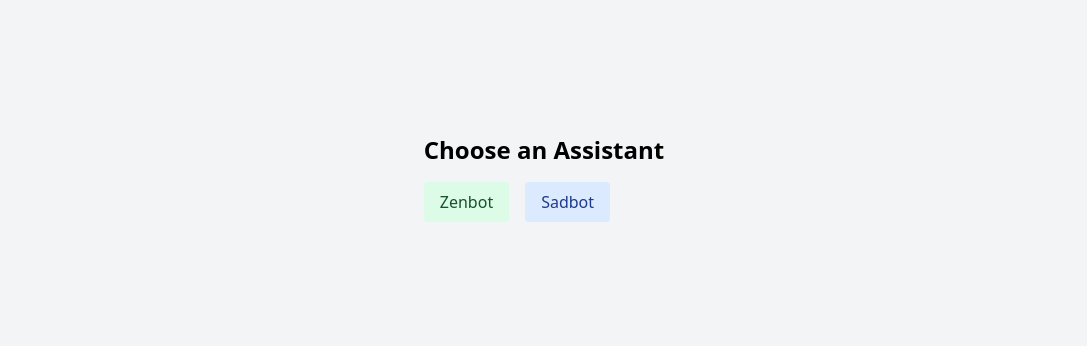
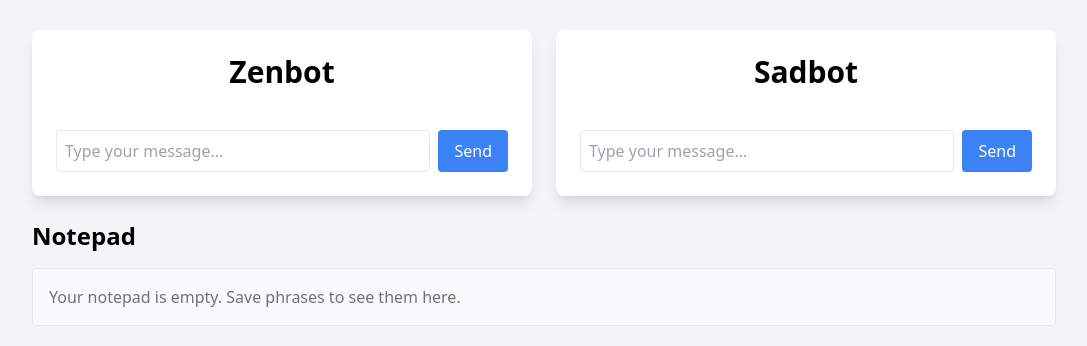
Before and after one commit to Seneval/2tests, a React (Vite) app: page / in a window 1280 px wide. Shown: the part 222-568 px from the top of the page, without its empty margins (96-1183 px from the left). Built offline with nearby package versions, Linux system fonts and the light colour scheme.

Commit message:
both on 1 page

```diff
--- a/src/App.tsx
+++ b/src/App.tsx
@@ -13,24 +13,22 @@ const ASSISTANTS = {
 };
 
 const App = () => {
-  const [selectedAssistant, setSelectedAssistant] = useState<keyof typeof ASSISTANTS | null>(null);
-  const [messages, setMessages] = useState<Message[]>([]);
-  const [notepad, setNotepad] = useState<string[]>([]); // State for Notepad
+  const [zenbotMessages, setZenbotMessages] = useState<Message[]>([]);
+  const [sadbotMessages, setSadbotMessages] = useState<Message[]>([]);
+  const [notepad, setNotepad] = useState<string[]>([]);
 
-  const handleSend = async (message: string) => {
-    if (!selectedAssistant) {
-      alert('Please select an assistant first!');
-      return;
-    }
+  const handleSend = async (assistantKey: keyof typeof ASSISTANTS, message: string) => {
+    const userMessage: Message = { role: 'user', content: message };
+    const setMessages =
+      assistantKey === 'zenbot' ? setZenbotMessages : setSadbotMessages;
 
-    const userMessage: Message = { role: 'user', content: message };
     setMessages((prev) => [...prev, userMessage]);
 
     try {
       const res = await fetch('/.netlify/functions/sendMessage', {
         method: 'POST',
         headers: { 'Content-Type': 'application/json' },
-        body: JSON.stringify({ message, assistantId: ASSISTANTS[selectedAssistant].id }),
+        body: JSON.stringify({ message, assistantId: ASSISTANTS[assistantKey].id }),
       });
 
       if (!res.ok) {
@@ -50,43 +48,47 @@ const App = () => {
   };
 
   const handleSaveToNotepad = (content: string) => {
-    setNotepad((prev) => [...prev, content]); // Add phrase to Notepad
+    setNotepad((prev) => [...prev, content]);
   };
 
   return (
     <div className="min-h-screen flex flex-col items-center justify-center bg-gray-100 p-6">
-      {!selectedAssistant ? (
-        <div className="space-y-4 text-center">
-          <h1 className="text-2xl font-bold">Choose an Assistant</h1>
-          <div className="flex space-x-4">
-            {Object.entries(ASSISTANTS).map(([key, assistant]) => (
-              <button
-                key={key}
-                onClick={() => setSelectedAssistant(key as keyof typeof ASSISTANTS)}
-                className={`px-4 py-2 rounded ${assistant.style}`}
-              >
-                {assistant.name}
-              </button>
-            ))}
-          </div>
-        </div>
-      ) : (
-        <div className="w-full max-w-4xl bg-white shadow-lg rounded-lg p-6">
-          <h1 className="text-3xl font-bold mb-6 text-center">
-            {ASSISTANTS[selectedAssistant]?.name}
-          </h1>
-          <div className="space-y-4 mb-4 overflow-y-auto max-h-[60vh]">
-            {messages.map((msg, idx) => (
+      <div className="grid grid-cols-1 md:grid-cols-2 gap-6 w-full max-w-5xl">
+        {/* Zenbot */}
+        <div className="bg-white shadow-lg rounded-lg p-6">
+          <h1 className="text-3xl font-bold mb-6 text-center">{ASSISTANTS.zenbot.name}</h1>
+          <div className="space-y-4 mb-4 overflow-y-auto max-h-[40vh]">
+            {zenbotMessages.map((msg, idx) => (
               <ChatMessage
                 key={idx}
                 role={msg.role}
                 content={msg.content}
-                onSave={msg.role === 'assistant' ? () => handleSaveToNotepad(msg.content) : undefined} // Save button for assistant
+                onSave={msg.role === 'assistant' ? () => handleSaveToNotepad(msg.content) : undefined}
               />
             ))}
           </div>
-          <ChatInput onSend={handleSend} />
-          <div className="mt-6">
+          <ChatInput onSend={(message) => handleSend('zenbot', message)} />
+        </div>
+
+        {/* Sadbot */}
+        <div className="bg-white shadow-lg rounded-lg p-6">
+          <h1 className="text-3xl font-bold mb-6 text-center">{ASSISTANTS.sadbot.name}</h1>
+          <div className="space-y-4 mb-4 overflow-y-auto max-h-[40vh]">
+            {sadbotMessages.map((msg, idx) => (
+              <ChatMessage
+                key={idx}
+                role={msg.role}
+                content={msg.content}
+                onSave={msg.role === 'assistant' ? () => handleSaveToNotepad(msg.content) : undefined}
+              />
+            ))}
+          </div>
+          <ChatInput onSend={(message) => handleSend('sadbot', message)} />
+        </div>
+      </div>
+
+      {/* Notepad */}
+      <div className="mt-6 w-full max-w-5xl">
         <h2 className="text-2xl font-bold">Notepad</h2>
         <div className="mt-4 border p-4 rounded bg-gray-50 max-h-[200px] overflow-y-auto">
           {notepad.length === 0 ? (
@@ -101,8 +103,6 @@ const App = () => {
         </div>
       </div>
     </div>
-      )}
-    </div>
   );
 };
 
```
Lines whose indentation alone changed are shown as unchanged.
